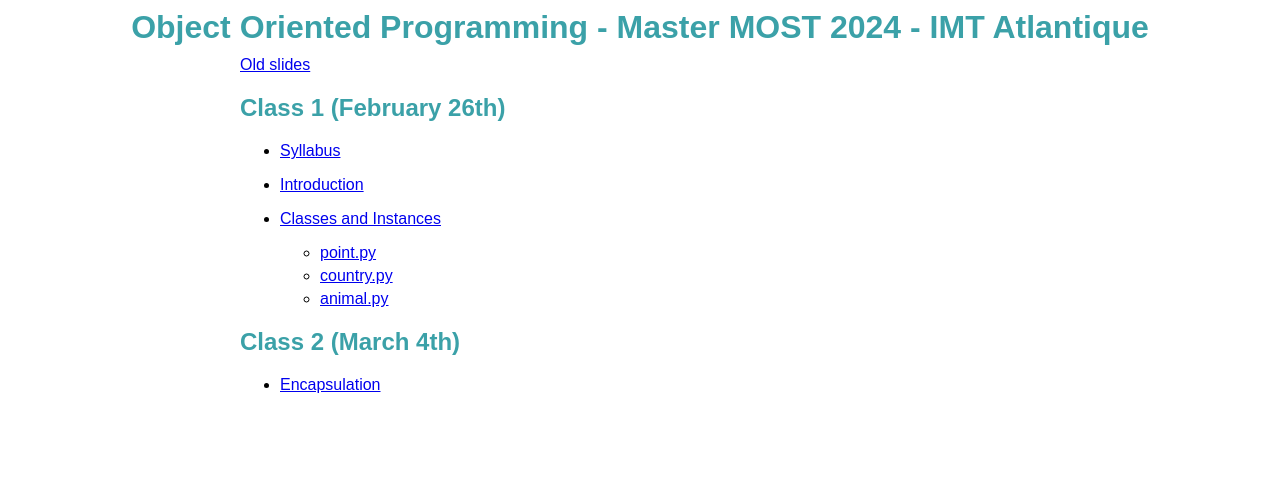
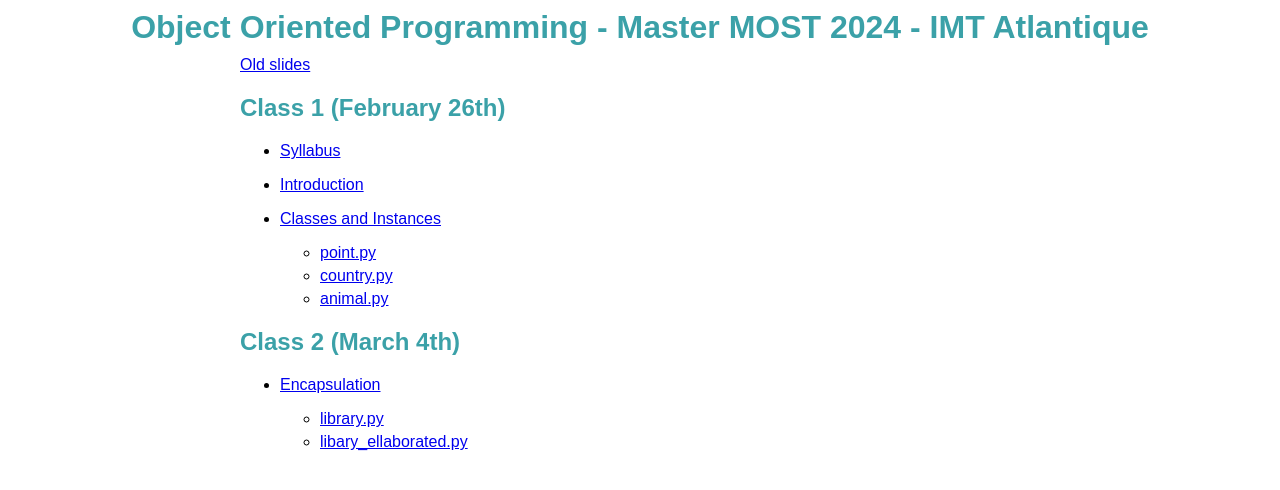
Before and after one commit to JolanPhilippe/jolanphilippe.github.io, a plain HTML site: page course/24-oop.html in a window 1280 px wide. Shown: the part 80-570 px from the top of the page. Drawn offline with Linux system fonts and the light colour scheme.

Commit message:
Library example

```diff
--- a/course/24-oop.html
+++ b/course/24-oop.html
@@ -59,6 +59,11 @@
             <ul>
                 <li><p>
                     <a href="docs/24-oop/oop_3_encapsulation.pdf">Encapsulation</a>
+                    <ul>
+                        <li><a href="docs/24-oop/library.py">library.py</a></li>
+                        <li><a href="docs/24-oop/libary_ellaborated.py">libary_ellaborated.py</a></li>
+                        <!-- <li><a href="docs/24-oop/animal.py">animal.py</a></li> -->
+                    </ul>
                 </p></li>
             </ul>
     </div>
```
Also changed, not shown: 2 other files.
